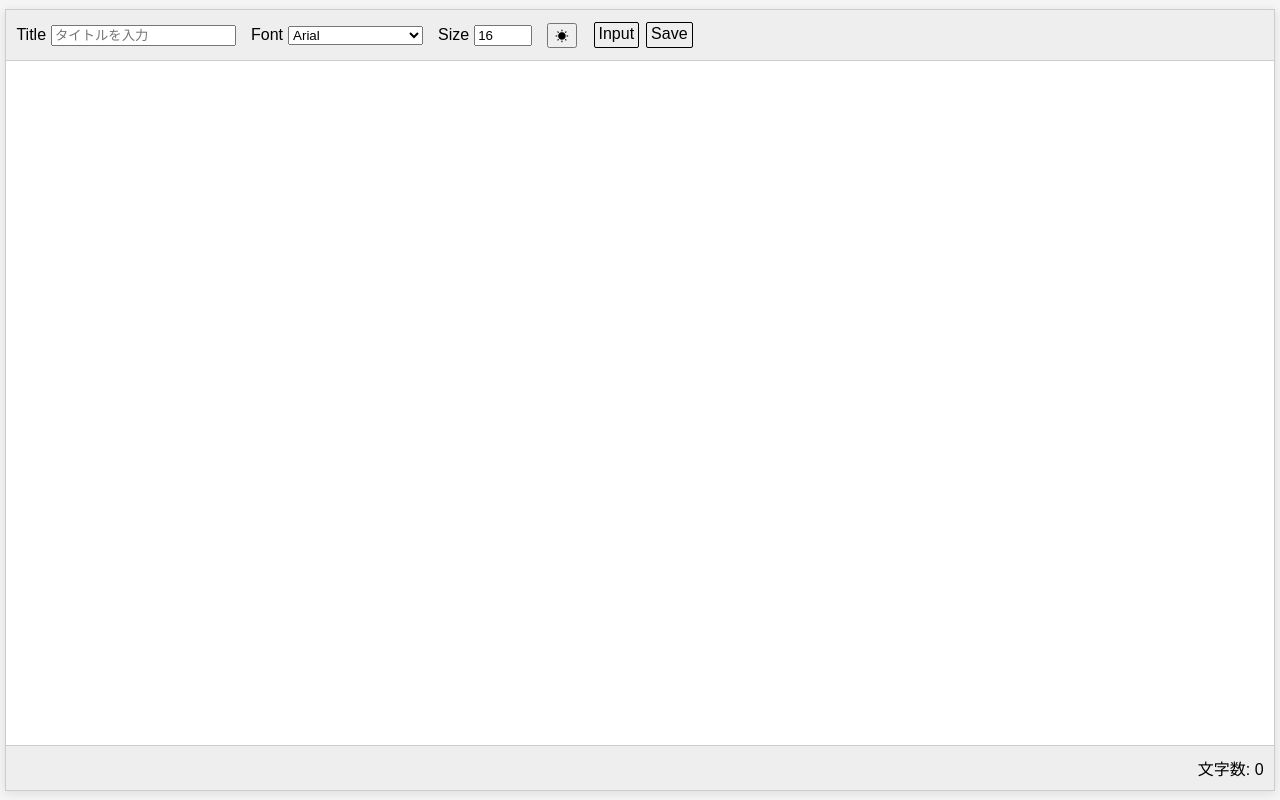
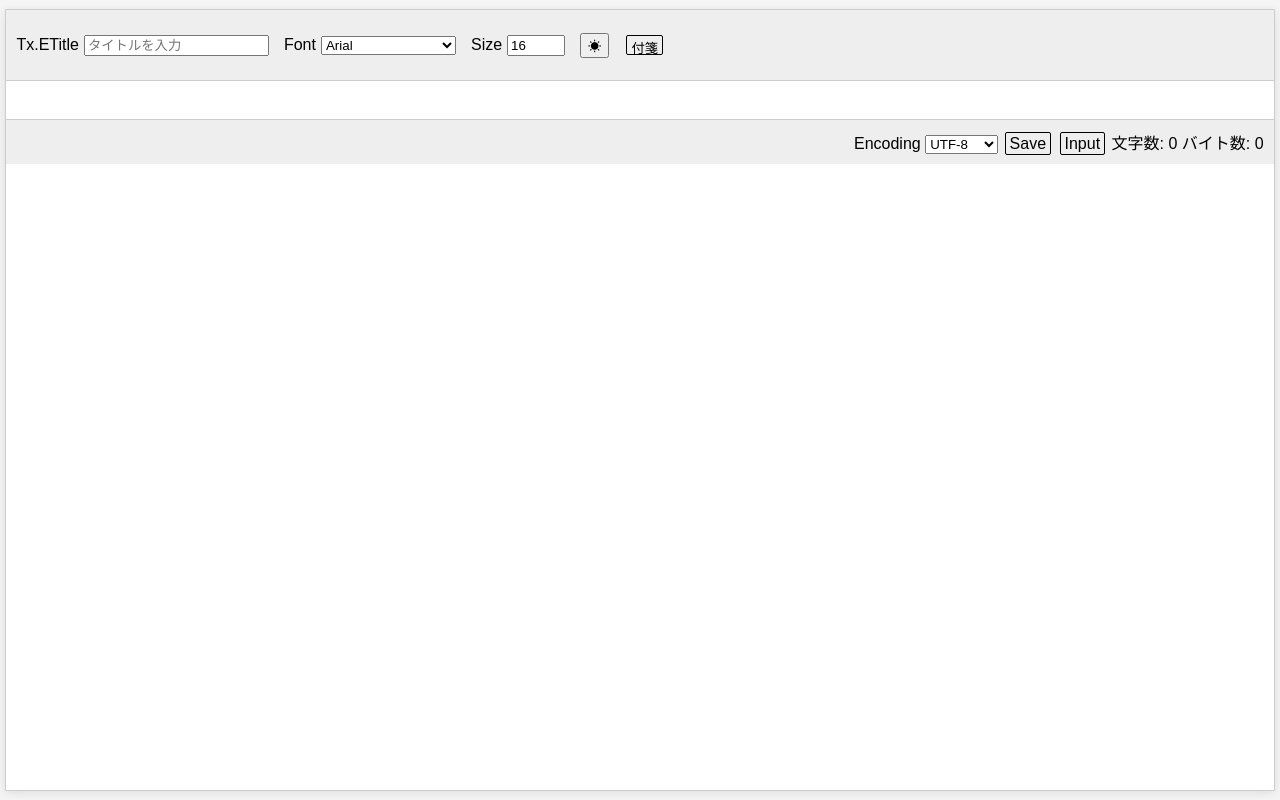
Before and after one commit to Nikonosfive/Tx-Editor, a plain HTML site: page index.html in a window 1280 px wide. Drawn offline with Linux system fonts and the light colour scheme.

Commit message:
Update index.html

```diff
--- a/index.html
+++ b/index.html
@@ -1,14 +1,17 @@
 <!DOCTYPE html>
 <html lang="ja">
+
 <head>
   <meta charset="UTF-8">
   <meta name="viewport" content="width=device-width, initial-scale=1.0">
   <title>Tx Editor by TADR</title>
   <link rel="stylesheet" href="styles.css">
 </head>
-<body>
+
+<body id="bodying">
   <div id="editor-container">
     <div id="toolbar">
+      <p class="moji"><a>Tx.E</a></p>
       <label for="title-input">Title</label>
       <input type="text" id="title-input" placeholder="タイトルを入力">
       <label for="font-select">Font</label>
@@ -22,16 +25,35 @@
       <label for="font-size">Size</label>
       <input type="number" id="font-size" value="16">
       <button id="toggle-dark-mode">☀</button>
-            <label class="social_button"for="file-input">Input</label>
+
+      <button id="add-sticky-note" class="social_button">付箋</button>
+    </div>
+    <div id="editor-wrapper">
+      <div id="editor" contenteditable="true"></div>
+    </div>
+    <div id="status-bar">
+
+      <label for="encoding-select">Encoding</label>
+      <select id="encoding-select">
+        <option value="utf-8">UTF-8</option>
+        <option value="shift-jis">Shift-JIS</option>
+        <option value="unicode">Unicode</option>
+        <option value="jis">JIS</option>
+        <option value="ascii">ASCII</option>
+        <option value="euc">EUC</option>
+        <option value="ebcdic">EBCDIC</option>
+      </select>
+      <label class="social_button" for="save-button">Save</label>
+      <button id="save-button" hidden>Save</button>
+      <label class="social_button" for="file-input">Input</label>
       <input type="file" id="file-input" accept=".txt" hidden>
-          <label class="social_button"for="save-button">Save</label>
-            <button id="save-button" hidden>Save</button>
-        </div>
-        <textarea id="editor"></textarea>
-        <div id="status-bar">
-            <span id="char-count">文字数: 0</span>
+      <span class="span" id="char-count">文字数: 0</span>
+      <span class="span" id="byte-count">バイト数: 0</span>
+
     </div>
   </div>
+  <script src="https://cdnjs.cloudflare.com/ajax/libs/encoding-japanese/2.0.0/encoding.min.js"></script>
   <script src="script.js"></script>
 </body>
+
 </html>
```
Lines whose indentation alone changed are shown as unchanged.
